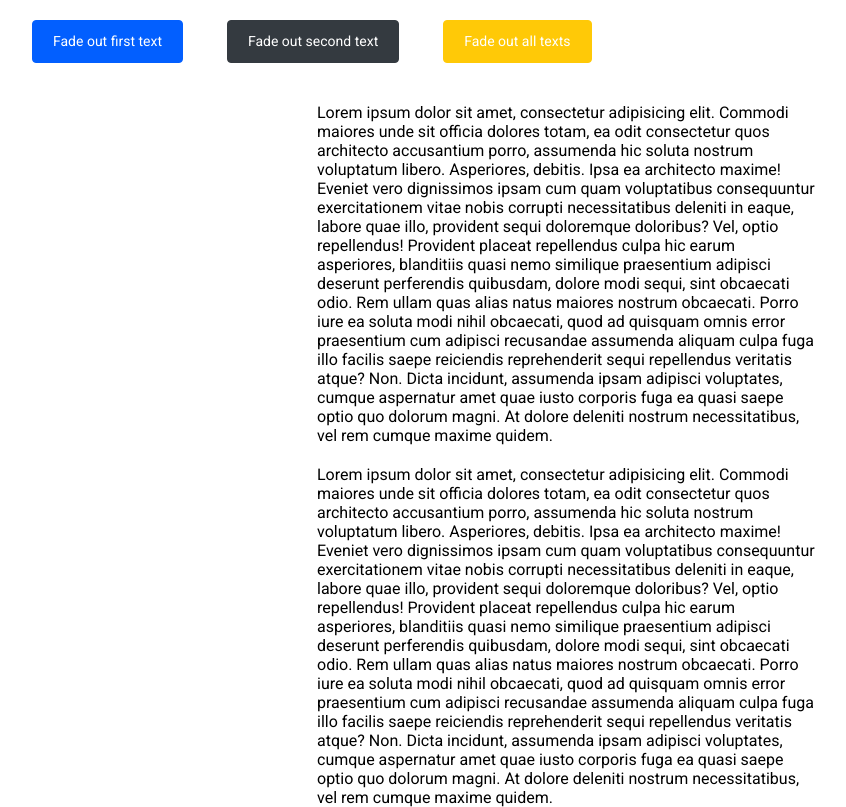
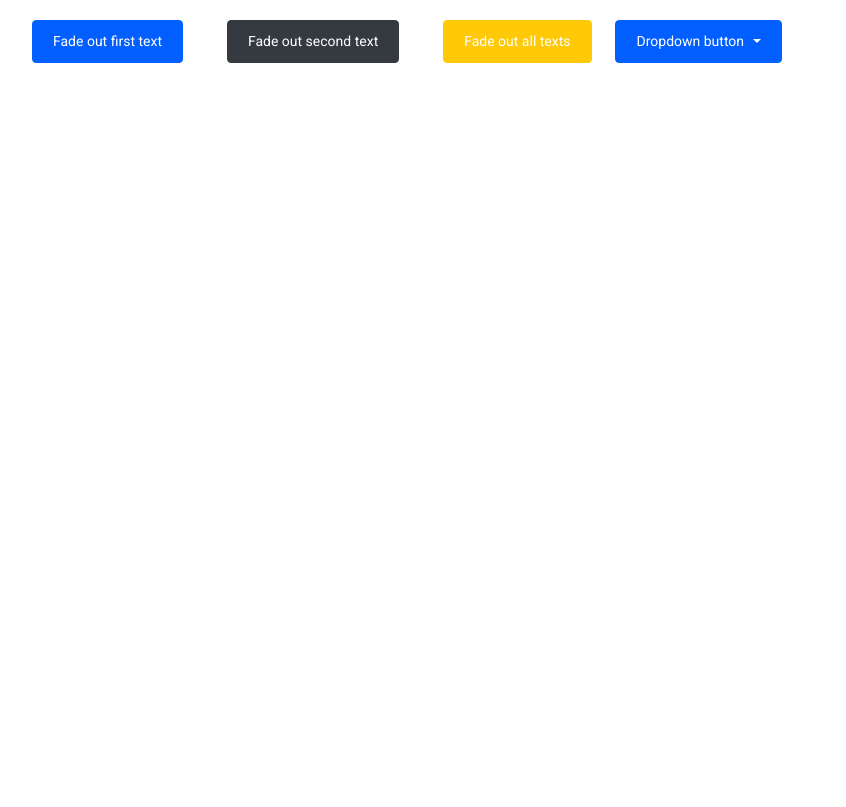
Before and after one commit to irynaludanova/UI-library, a website: page src/index.html in a window 1280 px wide. Shown: the whole page, without its empty margins (73-919 px from the left). Drawn offline with nearby package versions, Linux system fonts and the light colour scheme; files that its build step writes are made by us from their sources; files whose address does not match are found by name.

Commit message:
Add dropdown menu

```diff
--- a/src/index.html
+++ b/src/index.html
@@ -17,44 +17,16 @@
       </button>
       <button class="btn btn-warning m20">Fade out all texts</button>
 
-      <div class="w-500 block-center mt-20">
-        Lorem ipsum dolor sit amet, consectetur adipisicing elit. Commodi
-        maiores unde sit officia dolores totam, ea odit consectetur quos
-        architecto accusantium porro, assumenda hic soluta nostrum voluptatum
-        libero. Asperiores, debitis. Ipsa ea architecto maxime! Eveniet vero
-        dignissimos ipsam cum quam voluptatibus consequuntur exercitationem
-        vitae nobis corrupti necessitatibus deleniti in eaque, labore quae illo,
-        provident sequi doloremque doloribus? Vel, optio repellendus! Provident
-        placeat repellendus culpa hic earum asperiores, blanditiis quasi nemo
-        similique praesentium adipisci deserunt perferendis quibusdam, dolore
-        modi sequi, sint obcaecati odio. Rem ullam quas alias natus maiores
-        nostrum obcaecati. Porro iure ea soluta modi nihil obcaecati, quod ad
-        quisquam omnis error praesentium cum adipisci recusandae assumenda
-        aliquam culpa fuga illo facilis saepe reiciendis reprehenderit sequi
-        repellendus veritatis atque? Non. Dicta incidunt, assumenda ipsam
-        adipisci voluptates, cumque aspernatur amet quae iusto corporis fuga ea
-        quasi saepe optio quo dolorum magni. At dolore deleniti nostrum
-        necessitatibus, vel rem cumque maxime quidem.
-      </div>
-
-      <div class="w-500 block-center mt-20">
-        Lorem ipsum dolor sit amet, consectetur adipisicing elit. Commodi
-        maiores unde sit officia dolores totam, ea odit consectetur quos
-        architecto accusantium porro, assumenda hic soluta nostrum voluptatum
-        libero. Asperiores, debitis. Ipsa ea architecto maxime! Eveniet vero
-        dignissimos ipsam cum quam voluptatibus consequuntur exercitationem
-        vitae nobis corrupti necessitatibus deleniti in eaque, labore quae illo,
-        provident sequi doloremque doloribus? Vel, optio repellendus! Provident
-        placeat repellendus culpa hic earum asperiores, blanditiis quasi nemo
-        similique praesentium adipisci deserunt perferendis quibusdam, dolore
-        modi sequi, sint obcaecati odio. Rem ullam quas alias natus maiores
-        nostrum obcaecati. Porro iure ea soluta modi nihil obcaecati, quod ad
-        quisquam omnis error praesentium cum adipisci recusandae assumenda
-        aliquam culpa fuga illo facilis saepe reiciendis reprehenderit sequi
-        repellendus veritatis atque? Non. Dicta incidunt, assumenda ipsam
-        adipisci voluptates, cumque aspernatur amet quae iusto corporis fuga ea
-        quasi saepe optio quo dolorum magni. At dolore deleniti nostrum
-        necessitatibus, vel rem cumque maxime quidem.
+      <!-- Dropdown menu -->
+      <div class="dropdown">
+        <button class="btn btn-primary dropdown-toggle" id="dropdownMenuButton">
+          Dropdown button
+        </button>
+        <div class="dropdown-menu" data-toggle-id="dropdownMenuButton">
+          <a href="#" class="dropdown-item">Action</a>
+          <a href="#" class="dropdown-item">Action #2</a>
+          <a href="#" class="dropdown-item">Action #3</a>
+        </div>
       </div>
     </div>
 
--- /dev/null
+++ b/src/js/lib/components/dropdown.js
@@ -0,0 +1,12 @@
+import $ from "../core";
+
+$.prototype.dropdown = function () {
+  for (let i = 0; i < this.length; i++) {
+    const id = this[i].getAttribute("id");
+    $(this[i]).click(() => {
+      $(`[data-toggle-id="${id}"]`).fadeToggle(300);
+    });
+  }
+};
+
+$(".dropdown-toggle").dropdown();
--- a/src/js/lib/lib.js
+++ b/src/js/lib/lib.js
@@ -5,4 +5,6 @@ import "./modules/handlers";
 import "./modules/actions";
 import "./modules/effects";
 
+import "./components/dropdown";
+
 export default $;
--- /dev/null
+++ b/src/sass/components/dropdown.scss
@@ -0,0 +1,40 @@
+.dropdown {
+  position: relative;
+  display: inline-block;
+  &-toggle {
+    &:after {
+      content: "";
+      display: inline-block;
+      margin-left: 5px;
+      vertical-align: 3px;
+      border-top: 4px solid;
+      border-right: 4px solid transparent;
+      border-bottom: 0;
+      border-left: 4px solid transparent;
+    }
+  }
+  &-menu {
+    position: absolute;
+    top: 100%;
+    left: 0;
+    z-index: 1000;
+    display: none;
+    border: 1px solid rgba(0, 0, 0, 0.15);
+    border-radius: 2px;
+    background-color: #fff;
+    min-width: 100%;
+    padding: 10px 0;
+  }
+  &-item {
+    display: block;
+    width: 100%;
+    padding: 7px 10px;
+    color: $dark;
+    background-color: transparent;
+    border: 0;
+    text-decoration: none;
+    &:hover {
+      background-color: rgba(0, 0, 0, 0.5);
+    }
+  }
+}
--- a/src/sass/components/ui.scss
+++ b/src/sass/components/ui.scss
@@ -1 +1,2 @@
 @import "./button.scss";
+@import "./dropdown.scss";
```
Also changed, not shown: src/js/main.js (+13 -0 lines), dist/index.html, dist/script.js, dist/style.css, 1 other file.
